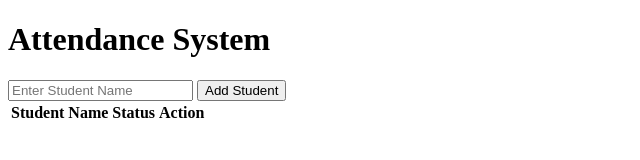
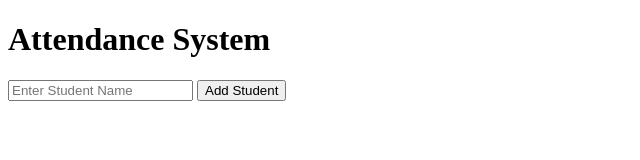
Before and after one commit to ihsanswati90-cloud/Attendance-system, a plain HTML site: page index.html in a window 1280 px wide. Shown: the whole page, without its empty margins (0-640 px from the left). Drawn offline with Linux system fonts and the light colour scheme.

Commit message:
Update index.html

```diff
--- a/index.html
+++ b/index.html
@@ -1,34 +1,18 @@
 <!DOCTYPE html>
 <html>
 <head>
-    <meta charset="UTF-8">
-    <title>Attendance System - Pro</title>
+    <title>Attendance System</title>
     <link rel="stylesheet" href="style.css">
 </head>
 <body>
 
-<div class="container">
-    <h1>Attendance System</h1>
-    <p id="date"></p>
+<h1>Attendance System</h1>
+<p id="date"></p>
 
-    <div class="input-area">
-        <input type="text" id="name" placeholder="Enter Student Name">
-        <button onclick="addStudent()">Add Student</button>
-    </div>
+<input type="text" id="name" placeholder="Enter Student Name">
+<button onclick="addStudent()">Add Student</button>
 
-    <table id="attendance-table">
-        <thead>
-            <tr>
-                <th>Student Name</th>
-                <th>Status</th>
-                <th>Action</th>
-            </tr>
-        </thead>
-        <tbody>
-            <!-- Students will appear here -->
-        </tbody>
-    </table>
-</div>
+<ul id="list"></ul>
 
 <script src="script.js"></script>
 </body>
```
